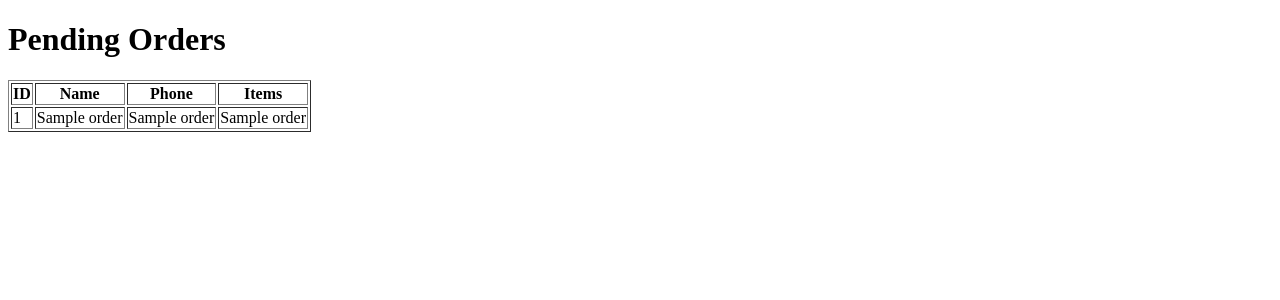
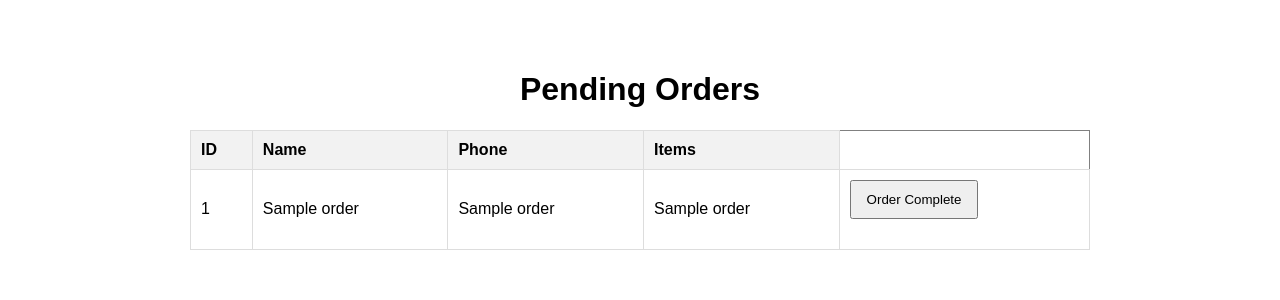
Before and after one commit to nikzeeiiy/Pachakari-Express, a Flask app: template templates/admin.html in a window 1280 px wide. Shown: the top 300 px of the page. Run offline with Flask 3, Linux system fonts and the light colour scheme; the template is opened without the code that fills it: most values are stand-ins (such as "Sample title", 1, 10 or a date in 2020).

Commit message:
Project completed with order management system

```diff
--- a/app.py
+++ b/app.py
@@ -1,6 +1,5 @@
 import mysql.connector
-from flask import Flask, render_template, request
-
+from flask import Flask, render_template, request, redirect
 app = Flask(__name__)
 
 @app.route("/")
@@ -56,7 +55,7 @@ def submit():
         if connection:
             connection.close()
 
-    return "Order Saved Successfully"
+    return redirect("/")
 @app.route("/admin")
 def admin():
 
@@ -97,6 +96,44 @@ def admin():
         "admin.html",
         orders=orders
     )
+@app.route("/complete/<int:order_id>", methods=["POST"])
+def complete(order_id):
 
+    connection = None
+    cursor = None
+
+    try:
+
+        connection = mysql.connector.connect(
+            host="localhost",
+            user="root",
+            password="root123",
+            database="grocery_db"
+        )
+
+        cursor = connection.cursor()
+
+        query = """
+        UPDATE orders
+        SET status = 'Completed'
+        WHERE id = %s
+        """
+
+        cursor.execute(
+            query,
+            (order_id,)
+        )
+
+        connection.commit()
+
+    finally:
+
+        if cursor:
+            cursor.close()
+
+        if connection:
+            connection.close()
+
+    return redirect("/admin")
 if __name__ == "__main__":
     app.run(debug=True)
--- /dev/null
+++ b/static/style.css
@@ -0,0 +1,43 @@
+body{
+    font-family: Arial, sans-serif;
+    max-width: 900px;
+    margin: 30px auto;
+    padding: 20px;
+}
+
+h1{
+    text-align:center;
+}
+
+form{
+    margin-bottom:20px;
+}
+
+input,
+textarea{
+    width:100%;
+    padding:10px;
+    margin-bottom:10px;
+    box-sizing:border-box;
+}
+
+button{
+    padding:10px 15px;
+    cursor:pointer;
+}
+
+table{
+    width:100%;
+    border-collapse:collapse;
+}
+
+th,
+td{
+    border:1px solid #ddd;
+    padding:10px;
+    text-align:left;
+}
+
+th{
+    background:#f2f2f2;
+}
--- a/templates/admin.html
+++ b/templates/admin.html
@@ -2,6 +2,8 @@
 <html>
 <head>
     <title>Admin Dashboard</title>
+    <link rel="stylesheet"
+href="{{ url_for('static', filename='style.css') }}">
 </head>
 <body>
 
@@ -19,11 +21,19 @@
     {% for order in orders %}
 
     <tr>
-        <td>{{ order[0] }}</td>
-        <td>{{ order[1] }}</td>
-        <td>{{ order[2] }}</td>
-        <td>{{ order[3] }}</td>
-    </tr>
+    <td>{{ order[0] }}</td>
+    <td>{{ order[1] }}</td>
+    <td>{{ order[2] }}</td>
+    <td>{{ order[3] }}</td>
+
+    <td>
+        <form action="/complete/{{ order[0] }}" method="POST">
+            <button type="submit">
+                Order Complete
+            </button>
+        </form>
+    </td>
+</tr>
 
     {% endfor %}
 
--- a/templates/index.html
+++ b/templates/index.html
@@ -2,6 +2,8 @@
 <html>
 <head>
     <title>Pachakari Express</title>
+    <link rel="stylesheet"
+href="{{ url_for('static', filename='style.css') }}">
 </head>
 <body>
 
```
Also changed, not shown: 1 other file.
